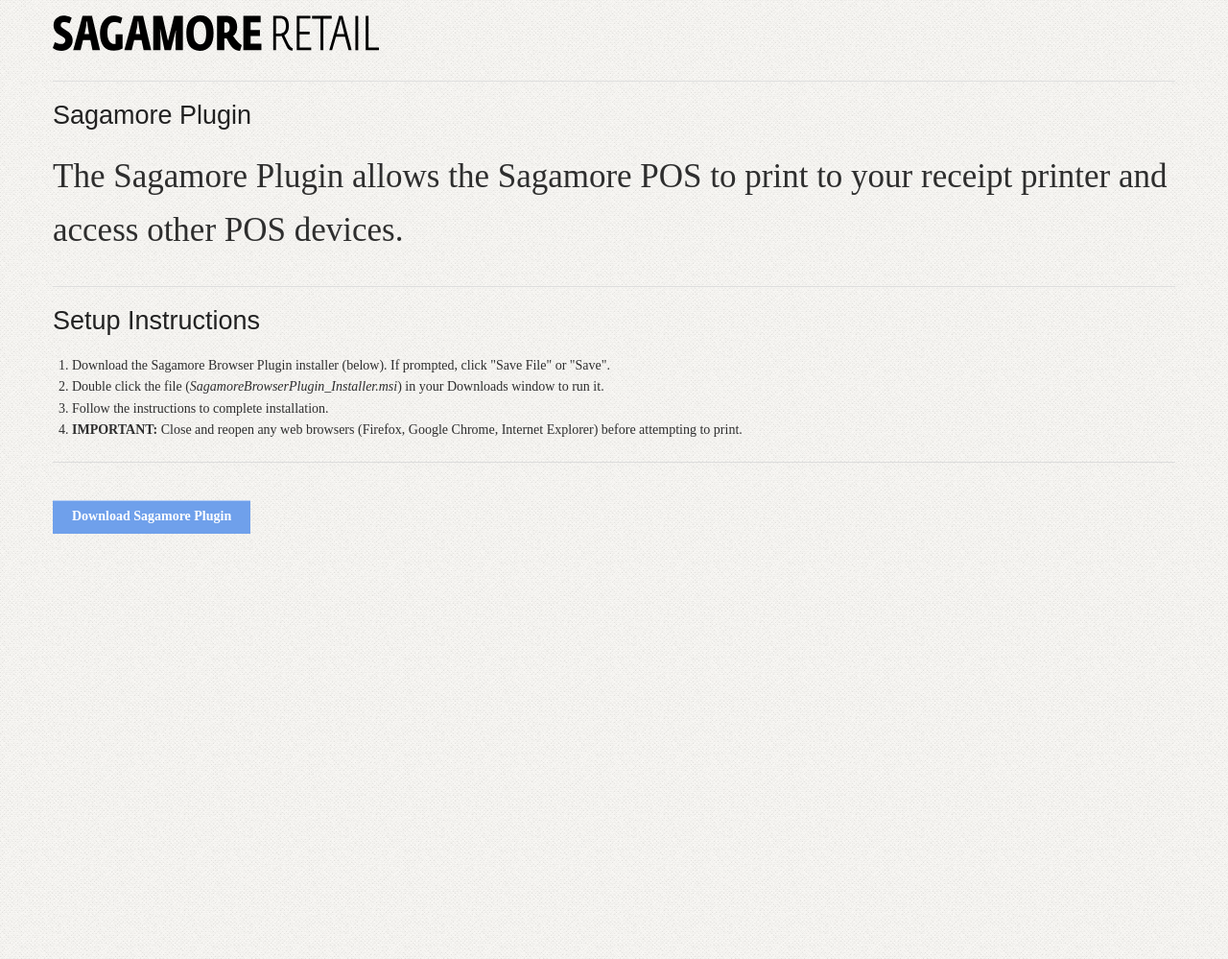
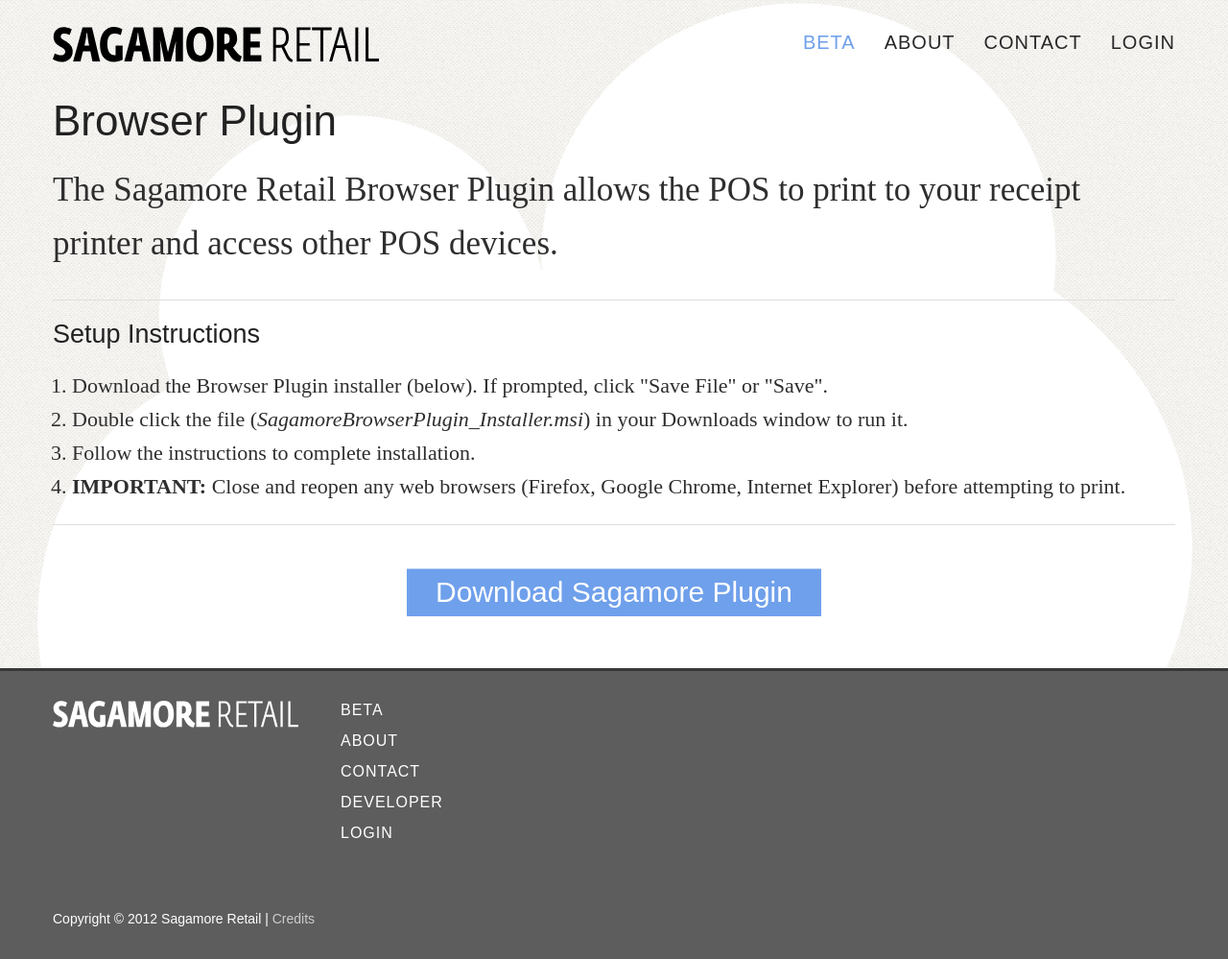
Before and after one commit to jitendrac/sagamore.github.com, a Jekyll site: the page built from browser-plugin/index.html, in a window 1280 px wide. Shown: the whole page at 96% size. Built offline with Jekyll 4.4.1, drawn with Linux system fonts in a browser that asks for light colours; nearby versions of some CDN libraries; library files that are not in the unit come from our copies.

Commit message:
Browser plugin page content and style edits

```diff
--- a/browser-plugin/index.html
+++ b/browser-plugin/index.html
@@ -1,52 +1,18 @@
-<!DOCTYPE html>
-
-<!-- paulirish.com/2008/conditional-stylesheets-vs-css-hacks-answer-neither/ -->
-<!--[if lt IE 7]> <html class="no-js lt-ie9 lt-ie8 lt-ie7" lang="en"> <![endif]-->
-<!--[if IE 7]>    <html class="no-js lt-ie9 lt-ie8" lang="en"> <![endif]-->
-<!--[if IE 8]>    <html class="no-js lt-ie9" lang="en"> <![endif]-->
-<!--[if gt IE 8]><!--> <html class="no-js" lang="en"> <!--<![endif]-->
-<head>
-  <meta charset="utf-8" />
-
-  <!-- Set the viewport width to device width for mobile -->
-  <meta name="viewport" content="width=device-width" />
-
-  <title>Sagamore Plugin</title>
-
-  <!-- Included CSS Files (Uncompressed) -->
-  <!--
-  <link rel="stylesheet" href="../stylesheets/foundation.css">
-  -->
-
-  <!-- Included CSS Files (Compressed) -->
-  <link rel="stylesheet" href="../stylesheets/foundation.min.css">
-  <link rel="stylesheet" href="../stylesheets/app.css">
-
-  <script src="../javascripts/modernizr.foundation.js"></script>
-
-  <!-- IE Fix for HTML5 Tags -->
-  <!--[if lt IE 9]>
-    <script src="http://html5shiv.googlecode.com/svn/trunk/html5.js"></script>
-  <![endif]-->
-  <link rel="shortcut icon" href="../favicon.ico" />
-
-</head>
-<body>
+---
+layout: default
+title: Sagamore Retail Browser Plugin
+---
 
   <div class="row">
     <div class="twelve columns">
-      <h1><img alt="Sagamore Retail" src="../images/sag_logo_black.svg" /></h1>
-
-      <hr />
-
-      <h3>Sagamore Plugin</h3>
-      <p>The Sagamore Plugin allows the Sagamore POS to print to your receipt printer and access other POS devices.</p>
+      <h1>Browser Plugin</h1>
+      <p>The Sagamore Retail Browser Plugin allows the POS to print to your receipt printer and access other POS devices.</p>
 
       <hr />
 
       <h3>Setup Instructions</h3>
       <ol>
-        <li>Download the Sagamore Browser Plugin installer (below). If prompted, click "Save File" or "Save".</li>
+        <li>Download the Browser Plugin installer (below). If prompted, click "Save File" or "Save".</li>
         <li>Double click the file (<em>SagamoreBrowserPlugin_Installer.msi</em>) in your Downloads window to run it.</li>
         <li>Follow the instructions to complete installation.</li>
         <li><strong>IMPORTANT:</strong> Close and reopen any web browsers (Firefox, Google Chrome, Internet Explorer) before attempting to print.</li>
@@ -54,15 +20,6 @@
 
       <hr />
 
-      <p><a href="SagamoreBrowserPlugin_Installer.msi" class="medium button">Download Sagamore Plugin</a></p>
+      <p class="betabutton"><a href="SagamoreBrowserPlugin_Installer.msi" class="large button">Download Sagamore Plugin</a></p>
     </div>
   </div>
-
-  <!-- Included JS Files (Compressed) -->
-  <script src="../javascripts/jquery.js"></script>
-  <script src="../javascripts/foundation.min.js"></script>
-
-  <!-- Initialize JS Plugins -->
-  <script src="../javascripts/app.js"></script>
-</body>
-</html>
--- a/stylesheets/app.css
+++ b/stylesheets/app.css
@@ -22,6 +22,11 @@
 label {font-size:22px; font-weight:300; margin-top:1em; margin-bottom:2em;}
 
 .postfix { height:3em; width:100%; font-size:20px; padding-top:11px; margin-top:1em;}
+
+li {
+	font-size:22px;
+	line-height: 1.6;
+}
 
 /* Top navigation */
 
```
